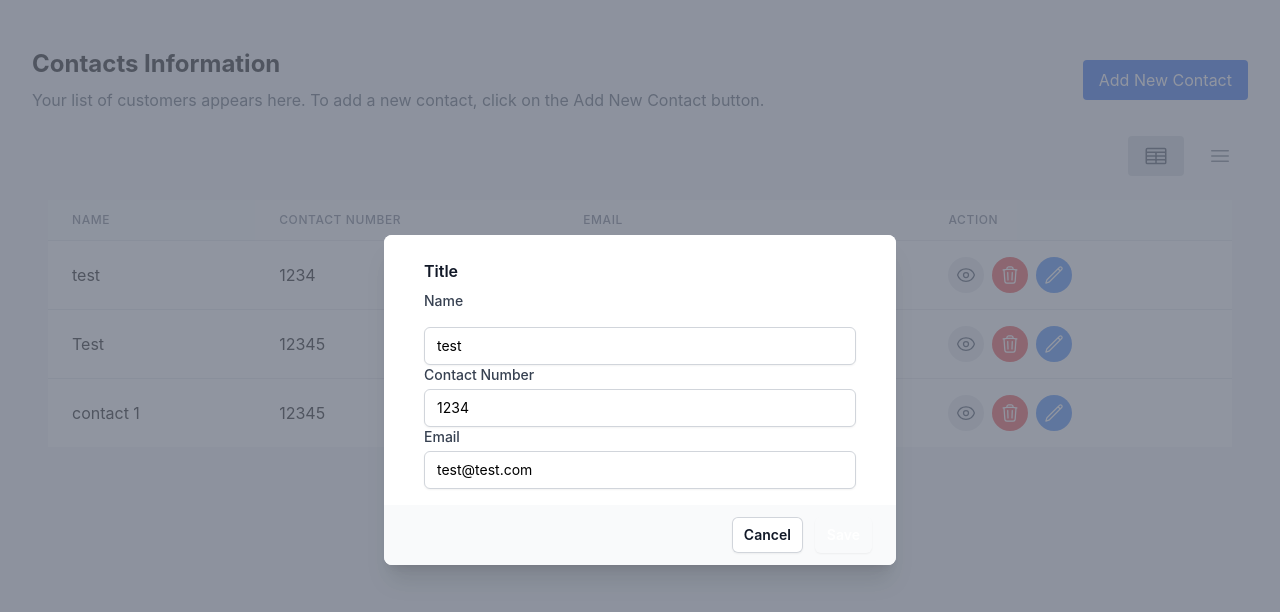
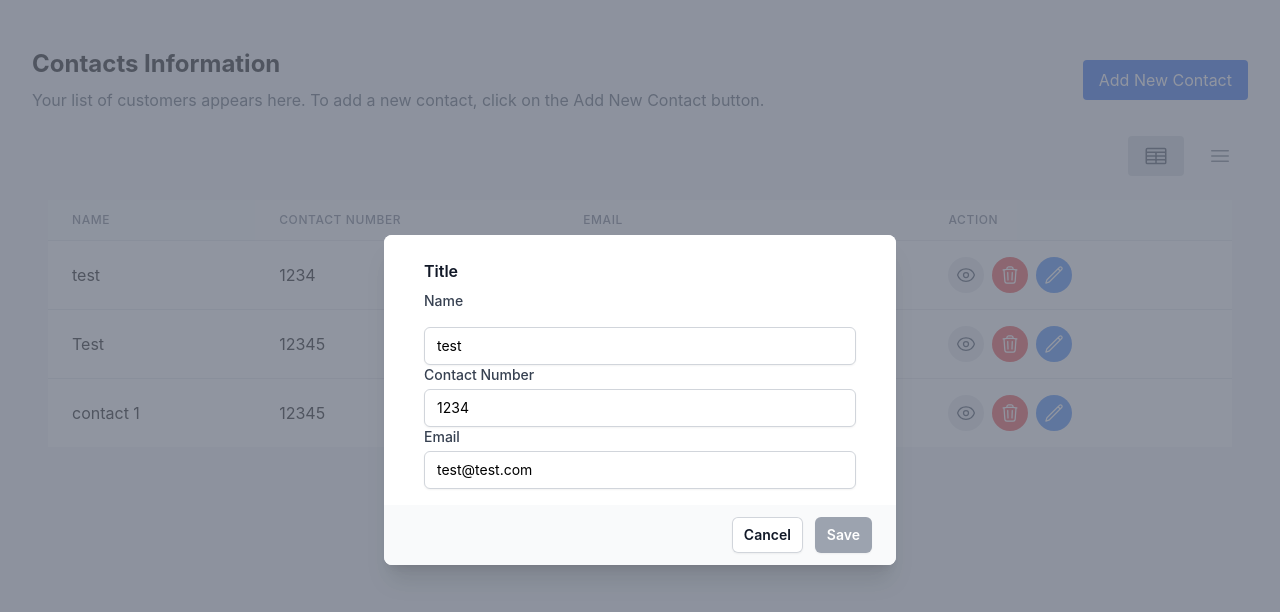
Before and after one commit to dsaldariega/contact-management-list, a React (Create React App) app: page / in a window 1280 px wide. Both pictures are taken after a click on the button 966 px from the left and 275 px from the top of the page. Shown: the top 612 px of the page. Built offline with nearby package versions, Linux system fonts and the light colour scheme; data requests are answered from the project's data file.

Commit message:
add disable when only viewing contact

```diff
--- a/src/components/ModalDialog.jsx
+++ b/src/components/ModalDialog.jsx
@@ -112,12 +112,17 @@ export const ModalDialog = ({
             </div>
             <div className="bg-gray-50 px-4 py-3 sm:flex sm:flex-row-reverse sm:px-6">
               <button
+                disabled={action === "view" ? true : false}
                 type="button"
                 className={`inline-flex w-full justify-center rounded-md bg-${
                   action === "delete" ? "red" : "green"
                 }-600 px-3 py-2 text-sm font-semibold text-white shadow-sm hover:bg-${
                   action === "delete" ? "red" : "green"
-                }-500 sm:ml-3 sm:w-auto`}
+                }-500 sm:ml-3 sm:w-auto ${
+                  action === "view"
+                    ? "disabled:bg-gray-400 disabled:cursor-not-allowed"
+                    : ""
+                }`}
                 onClick={action === "delete" ? handleDelete : handleSubmit}
               >
                 {action === "delete" ? "Delete" : "Save"}
```
